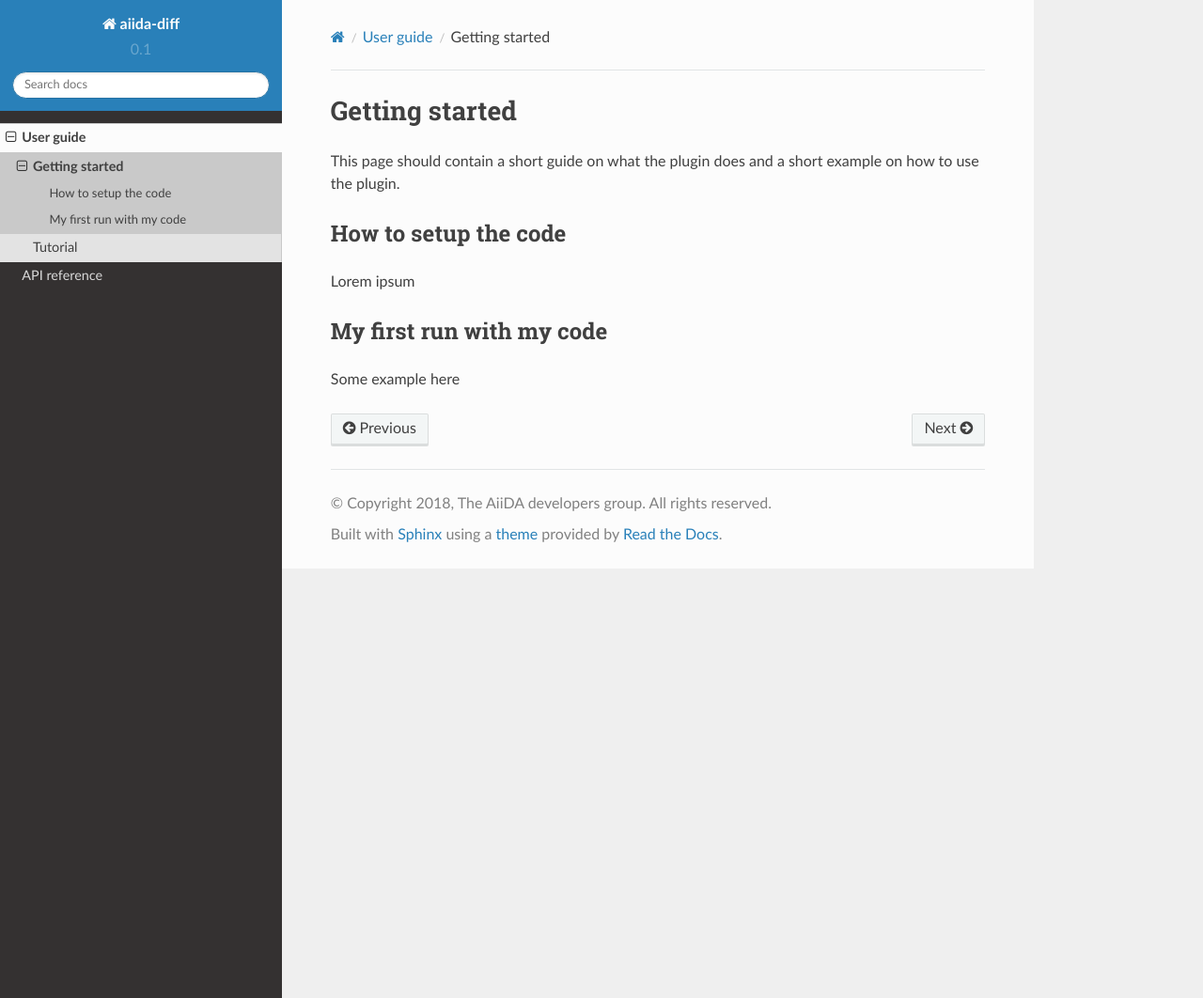
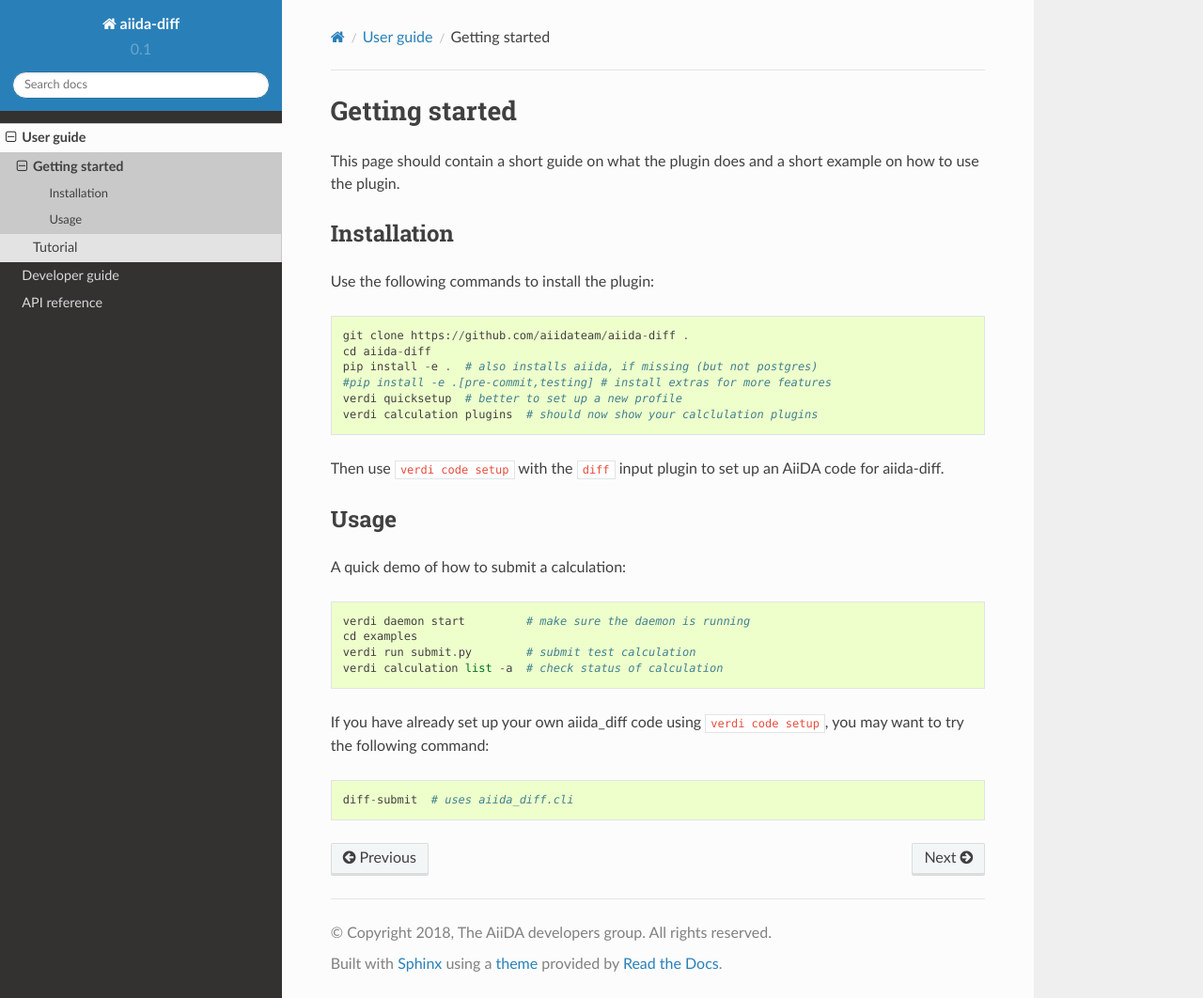
Before and after one commit to TREX-CoE/aiida-champ, a Sphinx documentation site: the page built from docs/source/user_guide/get_started.rst, in a window 1280 px wide and 1062 px high. Shown: the whole window at 94% size. Built offline with Sphinx 7.4.7 and the Read the Docs theme 2.0.0, drawn with Linux system fonts in a browser that asks for light colours.

Commit message:
add developer docs (#4)
* add note on running tests
 * add notes on setting up travis
 * add note on setting up rtd
 * update get-started user docs

```diff
--- a/docs/source/index.rst
+++ b/docs/source/index.rst
@@ -7,10 +7,12 @@
 
 ``aiida-diff`` is available at http://github.com/aiidateam/aiida-diff
 
+
 .. toctree::
    :maxdepth: 2
 
    user_guide/index
+   developer_guide/index
    module_guide/index
 
 If you use this plugin for your research, please cite the following work:
@@ -24,6 +26,10 @@
   for computational science*, Comp. Mat. Sci 111, 218-230 (2016);
   http://dx.doi.org/10.1016/j.commatsci.2015.09.013; http://www.aiida.net.
 
+``aiida-diff`` is released under the MIT license.
+
+
+
 
 Indices and tables
 ==================
--- a/docs/source/user_guide/get_started.rst
+++ b/docs/source/user_guide/get_started.rst
@@ -5,12 +5,32 @@
 This page should contain a short guide on what the plugin does and
 a short example on how to use the plugin.
 
-How to setup the code
-+++++++++++++++++++++
+Installation
+++++++++++++
 
-Lorem ipsum
+Use the following commands to install the plugin::
 
-My first run with my code
-+++++++++++++++++++++++++
+    git clone https://github.com/aiidateam/aiida-diff .
+    cd aiida-diff
+    pip install -e .  # also installs aiida, if missing (but not postgres)
+    #pip install -e .[pre-commit,testing] # install extras for more features
+    verdi quicksetup  # better to set up a new profile
+    verdi calculation plugins  # should now show your calclulation plugins
 
-Some example here
+Then use ``verdi code setup`` with the ``diff`` input plugin
+to set up an AiiDA code for aiida-diff.
+
+Usage
++++++
+
+A quick demo of how to submit a calculation::
+
+    verdi daemon start         # make sure the daemon is running
+    cd examples
+    verdi run submit.py        # submit test calculation
+    verdi calculation list -a  # check status of calculation
+
+If you have already set up your own aiida_diff code using
+``verdi code setup``, you may want to try the following command::
+
+    diff-submit  # uses aiida_diff.cli
```
Also changed, not shown: README.md (+1 -3 lines), docs/source/developer_guide/index.rst (added, +33 -0 lines).
